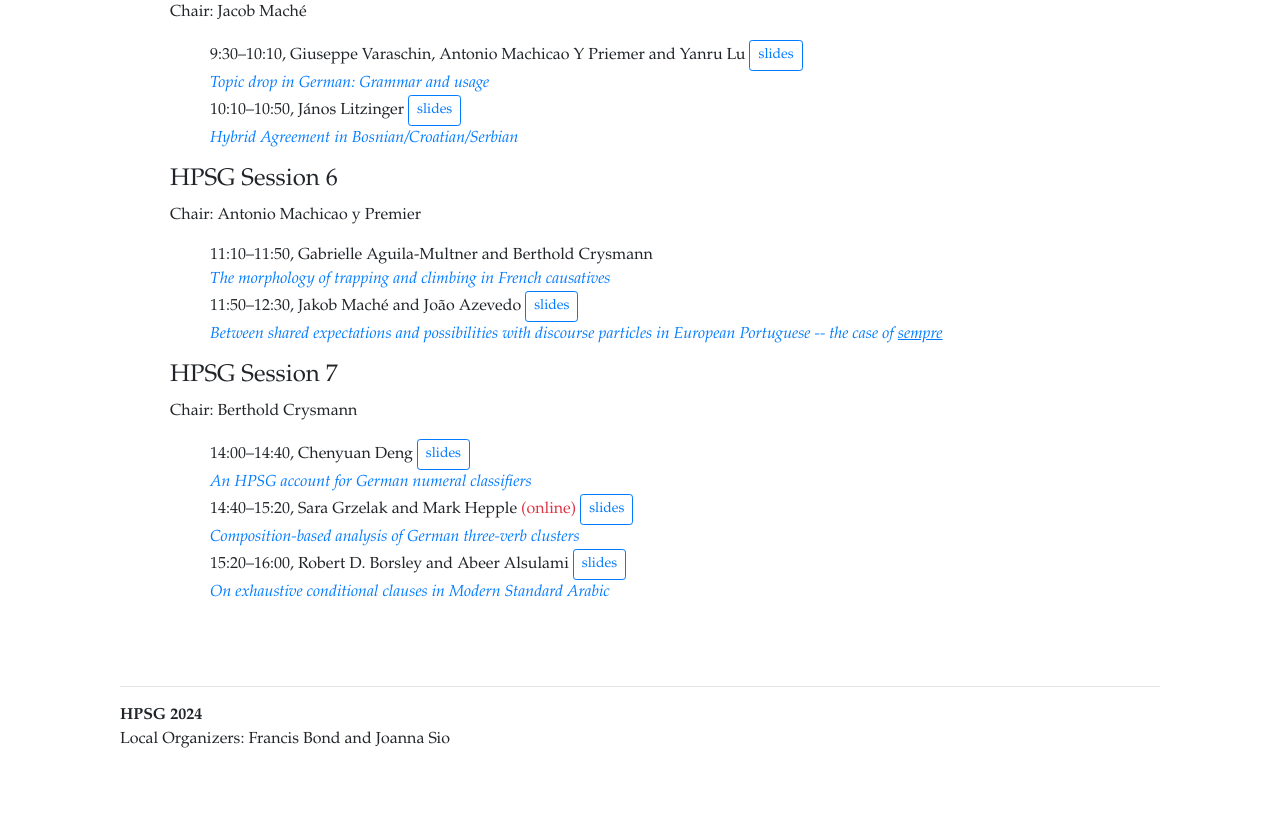
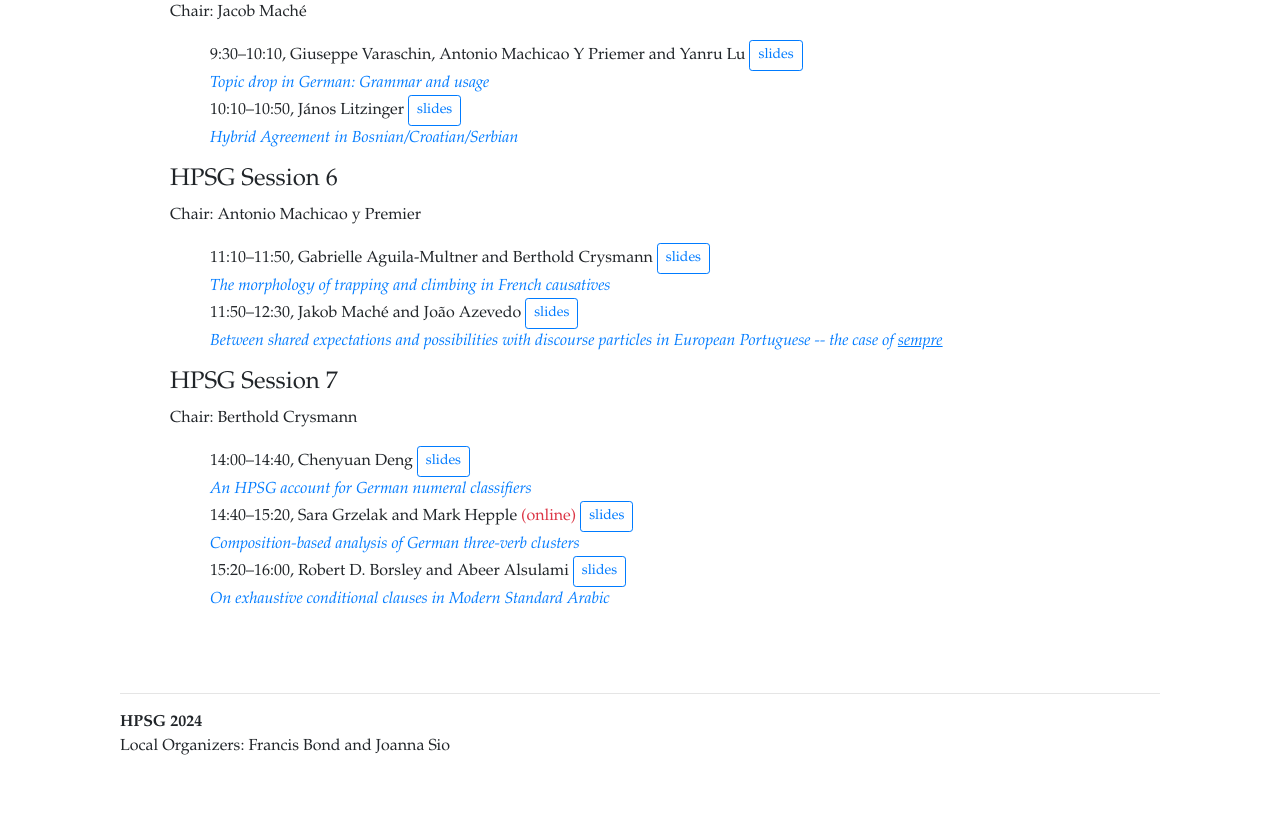
Before and after one commit to bond-lab/2024-hpsg, a Flask app: page /program.html in a window 1280 px wide. Shown: the part 2665-3489 px from the top of the page. Before the commit the page ends 3413 px from the top, so only its background shows below. Run offline with Flask 3, Linux system fonts and the light colour scheme; some libraries are stand-ins or nearby versions.

Commit message:
added slides for Aguila-Multner and Crysmann

```diff
--- a/docs/program.html
+++ b/docs/program.html
@@ -296,6 +296,9 @@
   <p>Chair: Antonio Machicao y Premier</p>
   <ul class='pg'>
     <li> <span>11:10–11:50</span>, Gabrielle Aguila-Multner and Berthold Crysmann
+ <a class='btn btn-outline-primary btn-sm' href = "static/pdf/slides/AguilaMultner-Crysmann.pdf">slides</a>
+
+
       <br> <a class= 'talk' href="static/pdf/HPSG2024-GAM-BC.pdf">The morphology of trapping and climbing in French causatives</a>
     <li> <span>11:50–12:30</span>, Jakob Maché and João Azevedo
  <a class='btn btn-outline-primary btn-sm' href = "static/pdf/slides/24-between-shared-expectations-and-possibilities-the%20discourse-particle-sempre-in-european-portuguese-HPSG-slide-HO.pdf">slides</a>
--- a/web/templates/program.html
+++ b/web/templates/program.html
@@ -226,6 +226,9 @@
   <p>Chair: Antonio Machicao y Premier</p>
   <ul class='pg'>
     <li> <span>11:10–11:50</span>, Gabrielle Aguila-Multner and Berthold Crysmann
+ <a class='btn btn-outline-primary btn-sm' href = "{{url_for('static', filename='pdf/slides/AguilaMultner-Crysmann.pdf') }}">slides</a>
+
+
       <br> <a class= 'talk' href="{{ url_for('static', filename='pdf/HPSG2024-GAM-BC.pdf') }}">The morphology of trapping and climbing in French causatives</a>
     <li> <span>11:50–12:30</span>, Jakob Maché and João Azevedo
  <a class='btn btn-outline-primary btn-sm' href = "{{url_for('static', filename='pdf/slides/24-between-shared-expectations-and-possibilities-the discourse-particle-sempre-in-european-portuguese-HPSG-slide-HO.pdf') }}">slides</a>
```
Also changed, not shown: 2 other files.
